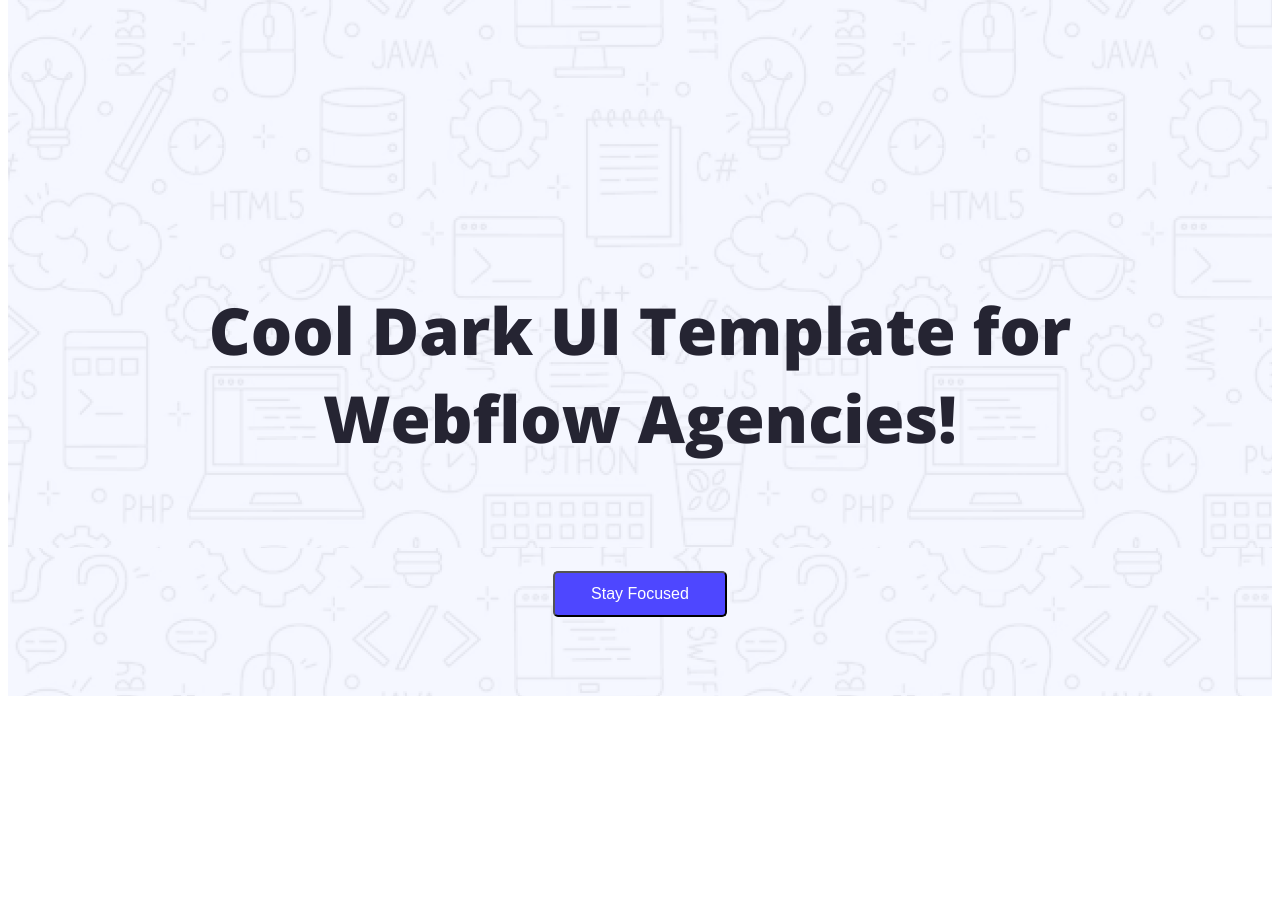
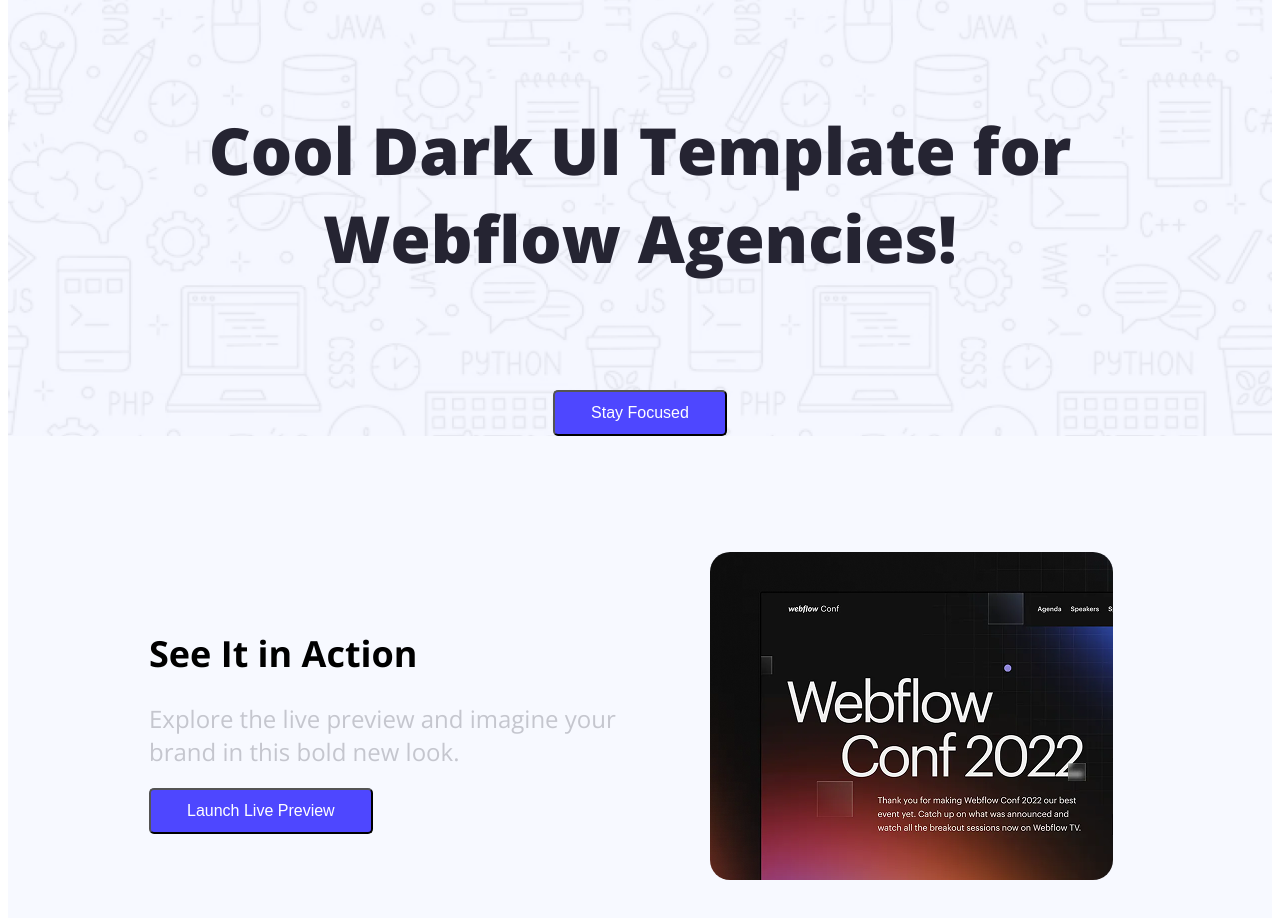
Before and after one commit to abdullahmamun26/Assignment-1, a plain HTML site: page index.html in a window 1280 px wide. Shown: the part 112-1030 px from the top of the page. Before the commit the page ends 909 px from the top, so only its background shows below. Drawn offline with nearby package versions, Linux system fonts and the light colour scheme.

Commit message:
first main body work

```diff
--- a/Style/Style.css
+++ b/Style/Style.css
@@ -20,13 +20,13 @@
 
 .header{
   background-image: url(../Assets/Hero-bg.png);
-  background-repeat: no-repeat
-  background-size cover;
-  height: 100vh;
+  background-repeat: no-repeat;
+ background-size: 100% 100%;
+}
 
 
 
-}
+
 
 /* nav styles  */
 
@@ -69,3 +69,45 @@ nav{
   font-weight: 800;
 
 }
+
+/* main body style */
+
+.action {
+  padding: 116px 159px 116px 141px;
+  background-color: #f7f9ff;
+}
+
+.action-container {
+  display: flex;
+  justify-content: space-between;
+  align-items: center;
+  gap: 40px;
+  max-width: 1200px;
+  margin: auto;
+}
+
+
+.action-title {
+  font-size: 36px;
+  font-weight: bold;
+  margin-bottom: 20px;
+}
+
+.action-description {
+  font-size: 24px;
+  margin-bottom: 20px;
+  color: rgba(37, 36, 50, 0.24);
+}
+
+
+
+.action-image {
+
+  display: flex;
+  justify-content: center;
+}
+
+.action-image img {
+  max-width: 100%;
+  border-radius: 20px;
+}
--- a/index.html
+++ b/index.html
@@ -30,5 +30,26 @@
 
     </div>
 </header>
+<main>
+<section class="action">
+  <div class="action-container">
+    <div class="action-text">
+      <h2 class="action-title">See It in Action</h2>
+      <p class="action-description">
+        Explore the live preview and imagine your <br />
+        brand in this bold new look.
+      </p>
+      <button class="button-all">Launch Live Preview</button>
+    </div>
+    <div class="action-image">
+      <img src="Assets/wc-mini.png" alt="Webflow Conf 2022" />
+    </div>
+  </div>
+</section>
+
+</main>
+<footer>
+
+</footer>
 </body>
 </html>
```
